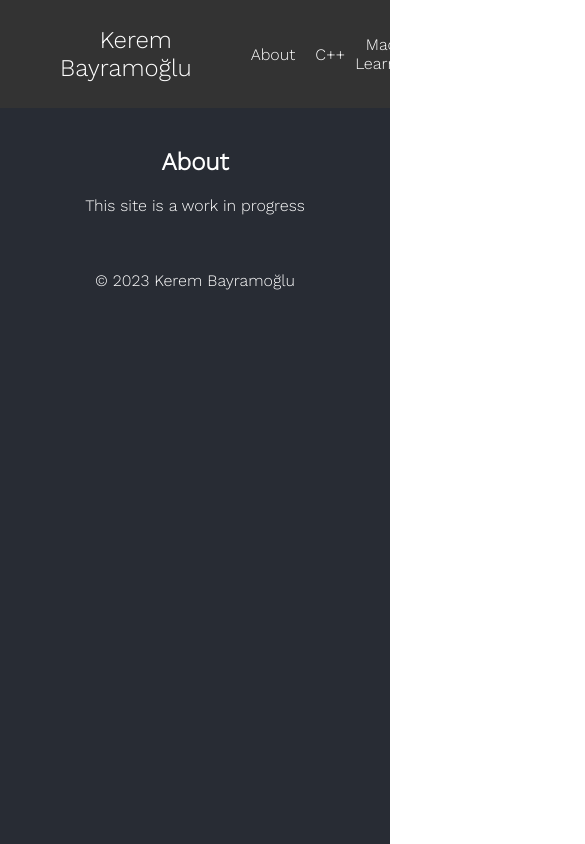
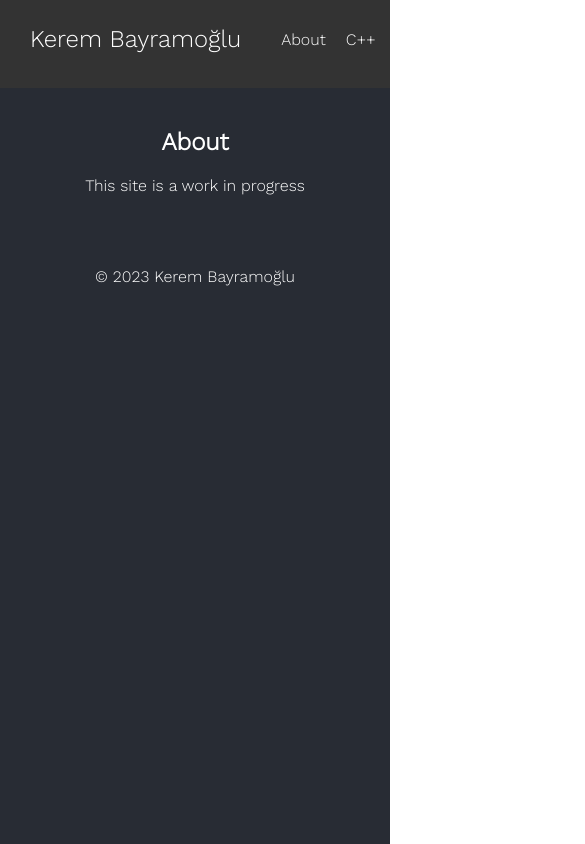
Before and after one commit to kerembay9/kerembay9.github.io, a React (Create React App) app: page / in a window 390 px wide. Shown: the top 844 px of the page, 585 px wide, since content can reach past the window. Built offline with nearby package versions, Linux system fonts and the light colour scheme.

Commit message:
TO DO: create mobile friendly version

```diff
--- a/src/App.css
+++ b/src/App.css
@@ -2,48 +2,50 @@
 
 .app {
   width: auto;
-  height: 100vh;
+  min-height: 100vh;
   background-color: #282c34;
   text-align: center;
-  color: white; /* Set text color to white for better visibility */
+  color: white;
 }
 
 .app-navbar {
   display: flex;
-  justify-content: space-between; /* Align to the left and space other elements evenly */
+  flex-wrap: wrap;
+  justify-content: space-between;
   background-color: #333;
-  padding: 10px 20px; /* Add some padding for better appearance */
+  padding: 10px 20px;
 }
 
 .app-navbar ul {
   list-style: none;
   display: flex;
-  align-items: center; /* Vertically center the items */
+  align-items: center;
+  width: 100%;
+  padding: 0;
+  margin: 0; /* Remove default margin */
+}
+
+.app-navbar li {
+  width: 100%;
+  margin-bottom: 10px;
 }
 
 .app-navbar a {
   text-decoration: none;
   color: white;
   padding: 10px;
-}
-
-.app-header {
-  padding: 20px;
-}
-
-.app-main {
-  padding: 20px;
-}
-
-.app-skills {
-  margin-top: 20px;
-}
-
-.app-footer {
-  margin-top: 20px;
+  display: block; /* Ensure full width for the anchor tags */
 }
 
 #NavbarName {
   font-size: 24px;
-  padding-right: 10vw;
+  margin-right: 20px;
+  white-space: nowrap;
 }
+
+.app-header,
+.app-main,
+.app-skills,
+.app-footer {
+  padding: 20px;
+}
```
